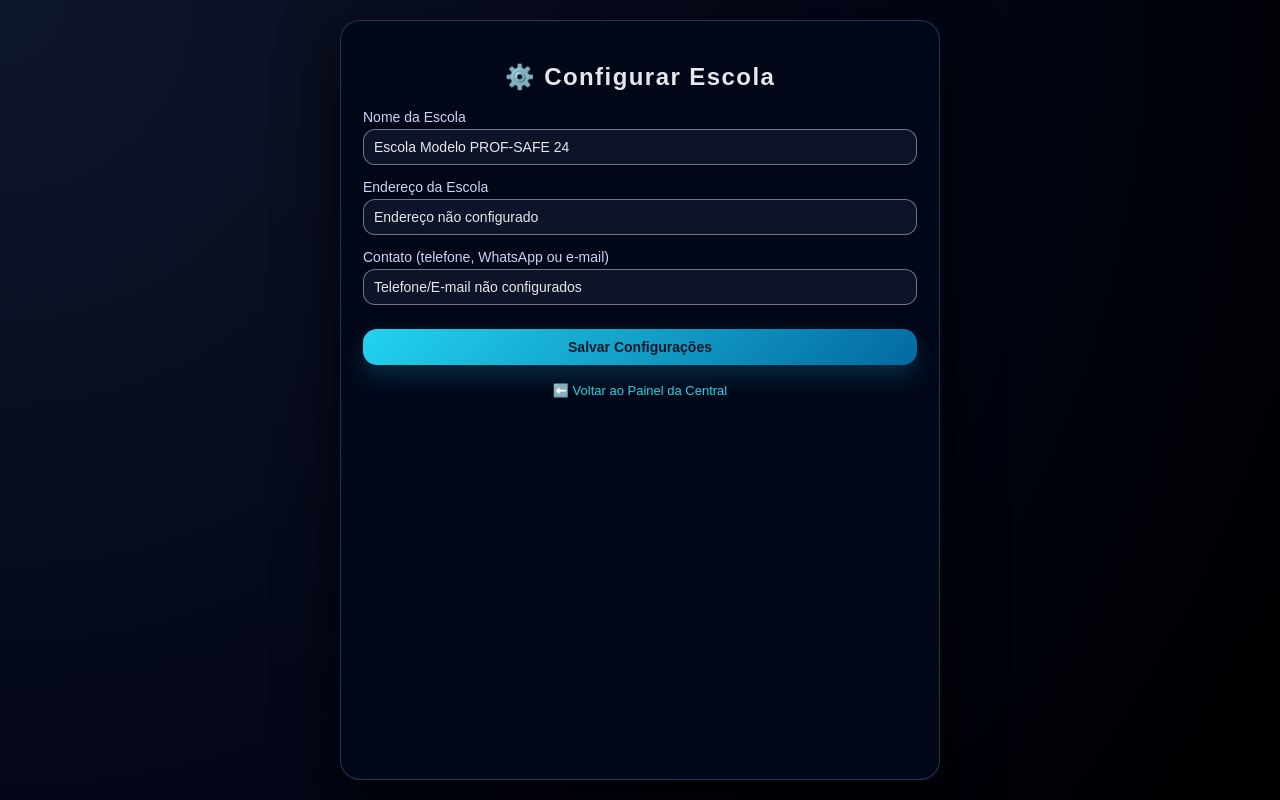
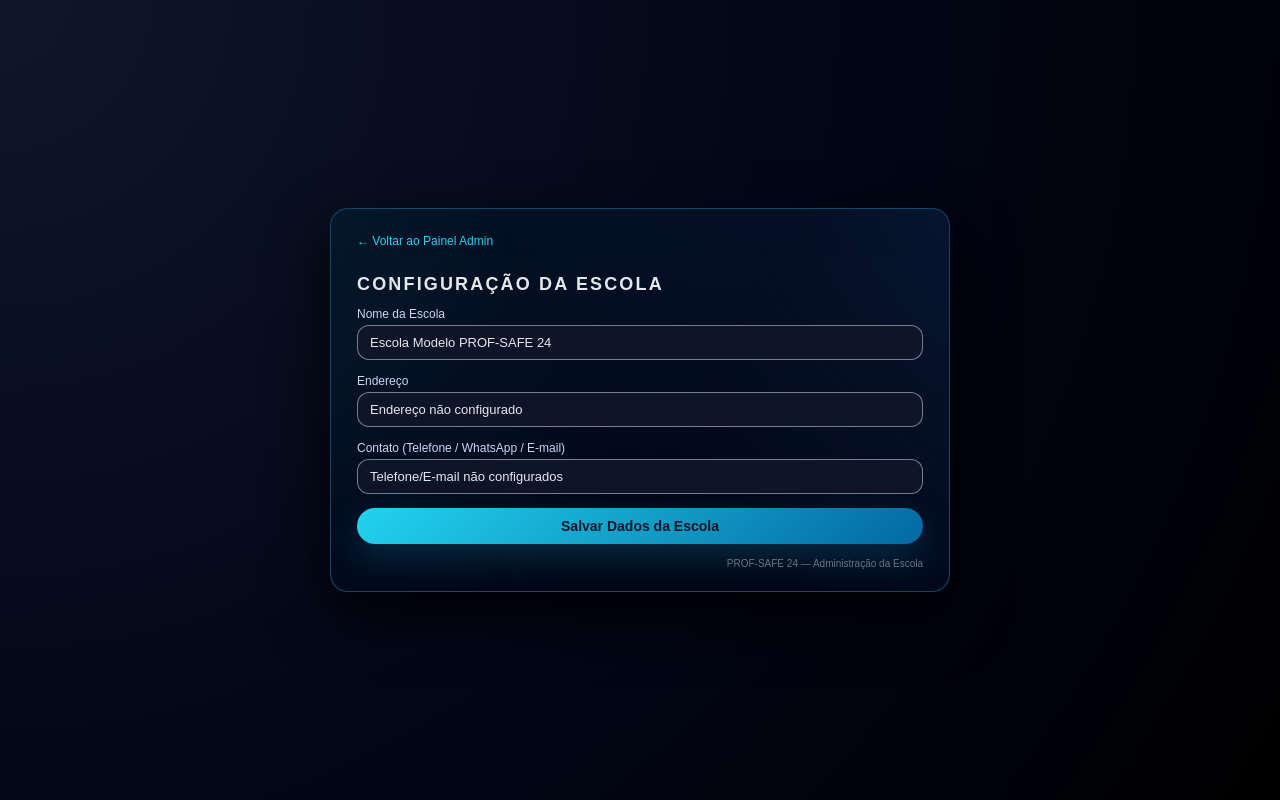
Before and after one commit to salveci2022/prof-safe24, a Flask app: page /admin/escola in a window 1280 px wide. Run offline with Flask 3, Linux system fonts and the light colour scheme.

Commit message:
Update admin_school.html

```diff
--- a/templates/admin_school.html
+++ b/templates/admin_school.html
@@ -2,139 +2,167 @@
 <html lang="pt-br">
 <head>
     <meta charset="UTF-8">
-    <title>PROF-SAFE 24 - Configurar Escola</title>
+    <title>Configuração da Escola – PROF-SAFE 24</title>
     <meta name="viewport" content="width=device-width, initial-scale=1.0">
 
     <style>
-        * { box-sizing: border-box; }
+        * { box-sizing:border-box; }
         body {
-            margin: 0;
+            margin:0;
             font-family: Arial, sans-serif;
-            min-height: 100vh;
             background: radial-gradient(circle at top left, #0f172a 0, #020617 55%, #000 100%);
-            color: #e5e7eb;
-            display: flex;
-            justify-content: center;
-            padding: 20px;
-        }
-        .shell {
-            width: 100%;
-            max-width: 600px;
-            background: rgba(2, 8, 23, 0.96);
-            border-radius: 20px;
-            border: 1px solid rgba(56,189,248,0.3);
-            box-shadow: 0 22px 60px rgba(0,0,0,0.85);
-            padding: 22px;
-            position: relative;
-        }
-        h2 {
-            text-align: center;
-            margin-bottom: 18px;
-            letter-spacing: 0.06em;
+            color:#e5e7eb;
+            min-height:100vh;
+            display:flex;
+            align-items:center;
+            justify-content:center;
+            padding:20px;
         }
 
-        .form-group {
-            margin-bottom: 14px;
-        }
-        label {
-            display: block;
-            margin-bottom: 4px;
-            font-size: 14px;
-            color: #cbd5f5;
-        }
-        input {
-            width: 100%;
-            padding: 9px 10px;
-            border-radius: 12px;
-            border: 1px solid rgba(148,163,184,0.7);
-            background: rgba(15,23,42,0.9);
-            color: #e5e7eb;
-            font-size: 14px;
-        }
-        input:focus {
-            outline: none;
-            border-color: #22d3ee;
-            box-shadow: 0 0 0 1px rgba(34,211,238,0.6);
+        .shell{
+            width:100%;
+            max-width:620px;
+            background:rgba(2,8,23,0.96);
+            border-radius:18px;
+            border:1px solid rgba(56,189,248,0.35);
+            padding:22px 26px;
+            box-shadow:0 24px 60px rgba(0,0,0,0.9);
+            position:relative;
+            overflow:hidden;
         }
 
-        .btn-main {
-            width: 100%;
-            padding: 10px 18px;
-            border-radius: 14px;
-            border: none;
-            background: linear-gradient(135deg, #22d3ee, #0369a1);
-            color: #0f172a;
-            font-size: 14px;
-            font-weight: 600;
-            cursor: pointer;
-            margin-top: 10px;
-            box-shadow: 0 12px 25px rgba(8,47,73,0.9);
-        }
-        .btn-main:hover {
-            filter: brightness(1.05);
+        .shell::before{
+            content:"";
+            position:absolute;
+            inset:-35%;
+            background:
+                radial-gradient(circle at 0 0, rgba(56,189,248,0.16), transparent 55%),
+                radial-gradient(circle at 100% 0, rgba(59,130,246,0.2), transparent 55%);
+            opacity:0.9;
+            pointer-events:none;
         }
 
-        .back-btn {
-            margin-top: 16px;
-            text-align: center;
-        }
-        .back-btn a {
-            color: #22d3ee;
-            text-decoration: none;
-            font-size: 13px;
-        }
-        .back-btn a:hover {
-            text-decoration: underline;
+        .shell-inner{
+            position:relative;
+            z-index:1;
         }
 
-        .success {
-            background: rgba(34,197,94,0.2);
-            border: 1px solid rgba(34,197,94,0.4);
-            padding: 10px;
-            border-radius: 10px;
-            margin-bottom: 12px;
-            color: #bbf7d0;
-            font-size: 13px;
-            text-align: center;
+        h2 {
+            text-transform: uppercase;
+            letter-spacing: 0.12em;
+            color:#e5e7eb;
+            margin-bottom:12px;
+            font-size:18px;
+        }
+
+        .form-group{
+            margin-bottom:14px;
+        }
+
+        label{
+            display:block;
+            font-size:12px;
+            color:#cbd5f5;
+            margin-bottom:4px;
+        }
+
+        input{
+            width:100%;
+            padding:9px 12px;
+            border-radius:12px;
+            border:1px solid rgba(148,163,184,0.75);
+            background:rgba(15,23,42,0.95);
+            color:#e5e7eb;
+            font-size:13px;
+        }
+
+        input:focus{
+            outline:none;
+            border-color:#22d3ee;
+            box-shadow:0 0 0 1px rgba(34,211,238,0.6);
+        }
+
+        .btn{
+            width:100%;
+            border-radius:999px;
+            padding:10px 0;
+            background:linear-gradient(135deg,#22d3ee,#0369a1);
+            color:#0f172a;
+            font-weight:bold;
+            font-size:14px;
+            border:none;
+            cursor:pointer;
+            box-shadow:0 14px 32px rgba(8,47,73,0.9);
+        }
+
+        .btn:hover{
+            filter:brightness(1.06);
+        }
+
+        .success-box{
+            background:rgba(6,95,70,0.5);
+            border:1px solid #22c55e;
+            color:#bbf7d0;
+            padding:10px 14px;
+            border-radius:10px;
+            font-size:12px;
+            margin-bottom:12px;
+        }
+
+        .footer{
+            text-align:right;
+            font-size:10px;
+            color:#6b7280;
+            margin-top:14px;
+        }
+
+        .back-btn{
+            display:inline-block;
+            margin-bottom:12px;
+            font-size:12px;
+            color:#22d3ee;
+            text-decoration:none;
         }
     </style>
 </head>
+
 <body>
+<div class="shell">
+    <div class="shell-inner">
 
-<div class="shell">
+        <a class="back-btn" href="/admin">← Voltar ao Painel Admin</a>
 
-    <h2>⚙️ Configurar Escola</h2>
+        <h2>Configuração da Escola</h2>
 
         {% if saved %}
-    <div class="success">
-        ✔️ Dados salvos com sucesso!
+        <div class="success-box">
+            ✔ Dados atualizados com sucesso!
         </div>
         {% endif %}
 
         <form method="POST">
-
             <div class="form-group">
-            <label>Nome da Escola</label>
-            <input type="text" name="school_name" value="{{ school_name }}" required>
+                <label for="school_name">Nome da Escola</label>
+                <input type="text" id="school_name" name="school_name" value="{{ school_name }}">
             </div>
 
             <div class="form-group">
-            <label>Endereço da Escola</label>
-            <input type="text" name="school_address" value="{{ school_address }}" required>
+                <label for="school_address">Endereço</label>
+                <input type="text" id="school_address" name="school_address" value="{{ school_address }}">
             </div>
 
             <div class="form-group">
-            <label>Contato (telefone, WhatsApp ou e-mail)</label>
-            <input type="text" name="school_contact" value="{{ school_contact }}" required>
+                <label for="school_contact">Contato (Telefone / WhatsApp / E-mail)</label>
+                <input type="text" id="school_contact" name="school_contact" value="{{ school_contact }}">
             </div>
 
-        <button type="submit" class="btn-main">Salvar Configurações</button>
+            <button class="btn" type="submit">Salvar Dados da Escola</button>
         </form>
 
-    <div class="back-btn">
-        <a href="/admin">⬅️ Voltar ao Painel da Central</a>
+        <div class="footer">
+            PROF-SAFE 24 — Administração da Escola
         </div>
     </div>
-
+</div>
 </body>
 </html>
```
Lines whose indentation alone changed are shown as unchanged.
